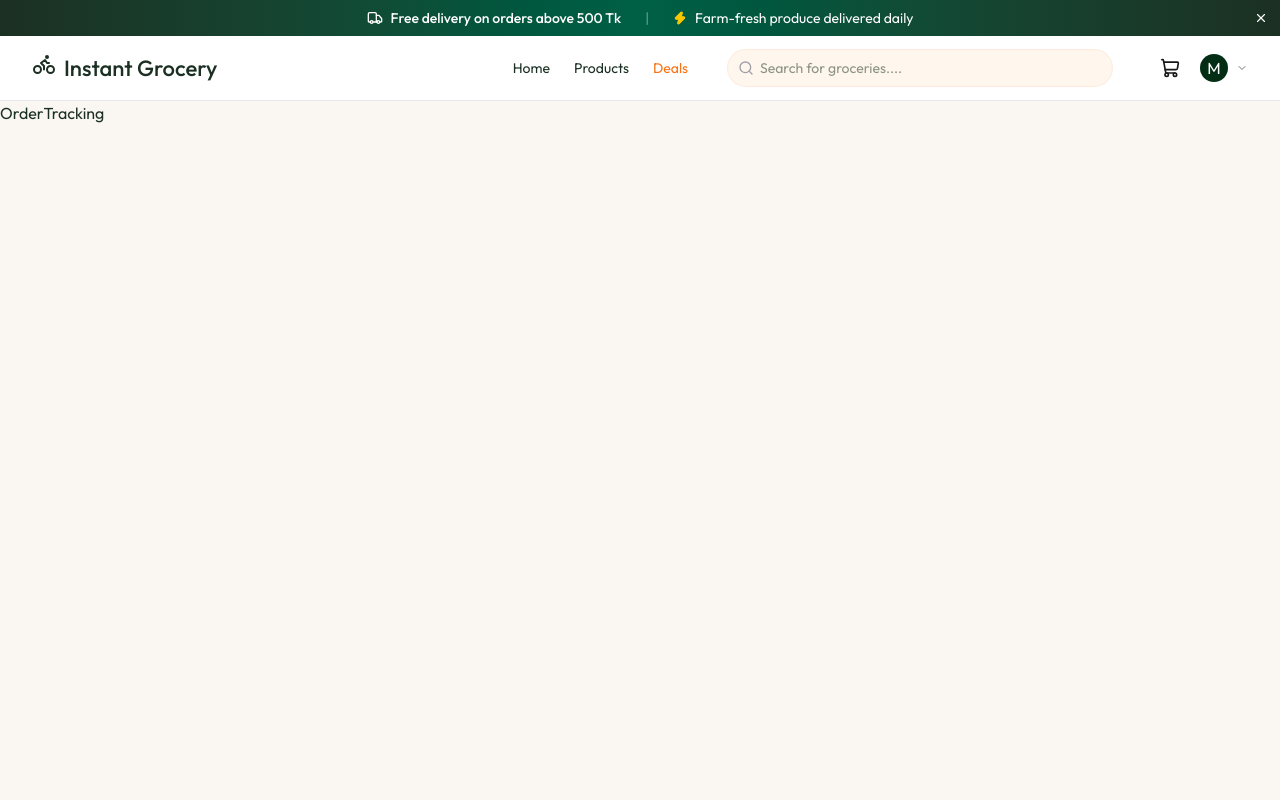
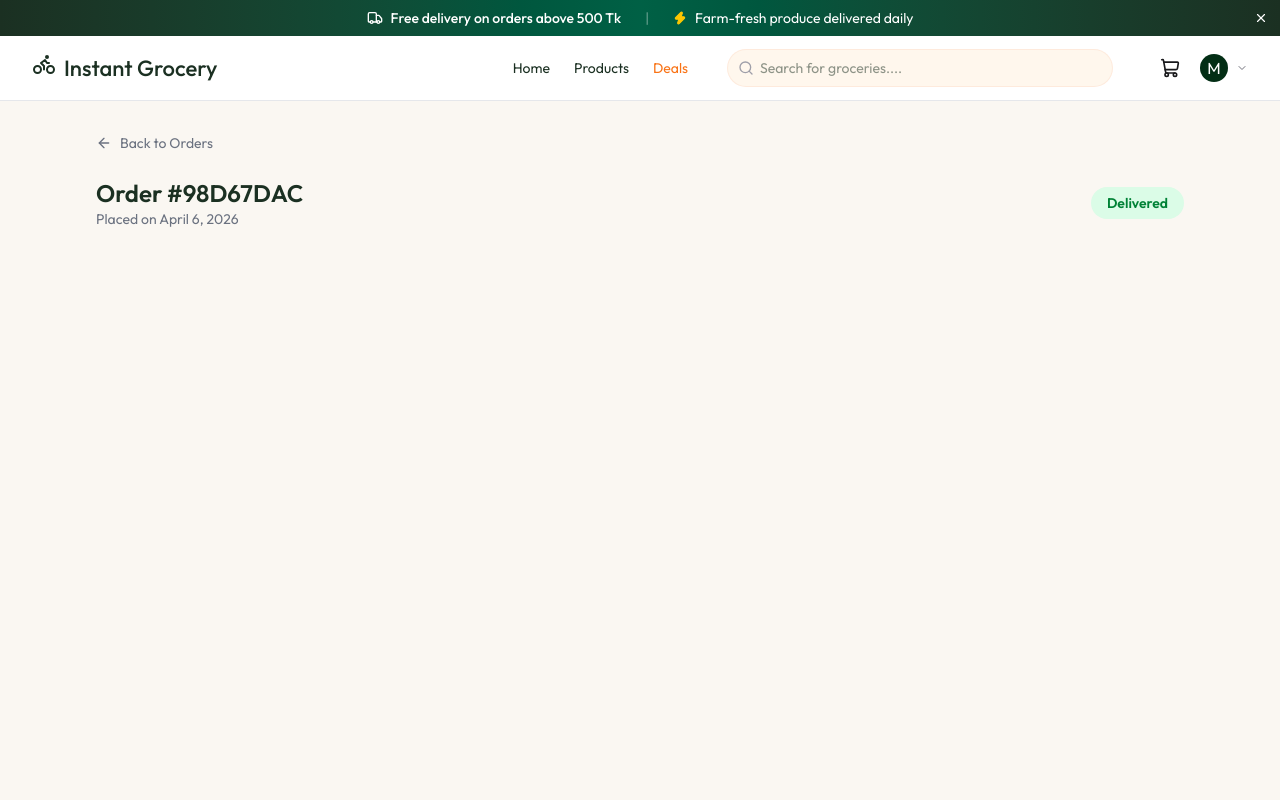
Before and after one commit to sheaf-hassan/instant_grocery_delivery, a React (Vite) app: page /orders/69d366617ed7e54198d67dac in a window 1280 px wide. Shown: the top 800 px of the page. Built offline with nearby package versions, Linux system fonts and the light colour scheme.

Commit message:
create header, order id, date &  status in order tracing page

```diff
--- a/src/pages/OrderTracking.tsx
+++ b/src/pages/OrderTracking.tsx
@@ -1,8 +1,48 @@
+import { useEffect, useState } from "react";
+import { useNavigate, useParams } from "react-router-dom"
+import type { Order } from "../types";
+import { dummyDashboardOrdersData } from "../assets/assets";
+import Loading from "../components/Loading";
+import { ArrowLeftIcon } from "lucide-react";
 
 
 const OrderTracking = () => {
+
+  const {id} = useParams();
+  const navigate = useNavigate();
+  const [order, setOrder] = useState<Order | null>(null);
+  const [loading, setLoading] = useState(true);
+  const [liveLocation, setLiveLocation] = useState<{lat: number; lng: number} | null>(null);
+
+  useEffect(()=>{
+    setOrder(dummyDashboardOrdersData.find((o)=>o._id === id) as any)
+    setLoading(false)
+  },[id, navigate])
+
+  if(loading) return <Loading />
+  if(!order) null
+
   return (
-    <div>OrderTracking</div>
+    <div className="min-h-screen mb-20 bg-app-cream">
+        <div className="max-w-6xl mx-auto px-4 sm:px-6 lg:px-8 py-8">
+          {/* Header */}
+          <button onClick={()=> navigate("/orders")}
+          className="flex items-center gap-2 text-sm text-app-text-light hover:text-app-green mb-6 transition-colors">
+              <ArrowLeftIcon className="size-4"/> Back to Orders
+          </button>
+
+          {/* Order id, date, status */}
+          <div className="flex items-center justify-between mb-8">
+              <div>
+                  <h1 className="text-2xl font-semibold text-app-green">Order #{order!._id.slice(-8).toUpperCase()}</h1>
+                  <p className="text-sm text-app-text-light mt-t">Placed on {new Date(order!.createdAt).toLocaleDateString("en-US", {month: "long", day: "numeric", year: "numeric"})}</p>
+              </div>
+              <span className={`px-4 py-1.5 text-sm font-semibold rounded-full ${order!.status === "Delivered" ? "bg-green-100 text-green-700" : order!.status === "cancelled" ? "bg-red-100 text-red-700" : "bg-app-orange/10 text-app-orange"}`}>
+                  {order!.status}
+              </span>
+          </div>
+        </div>
+    </div>
   )
 }
 
```
